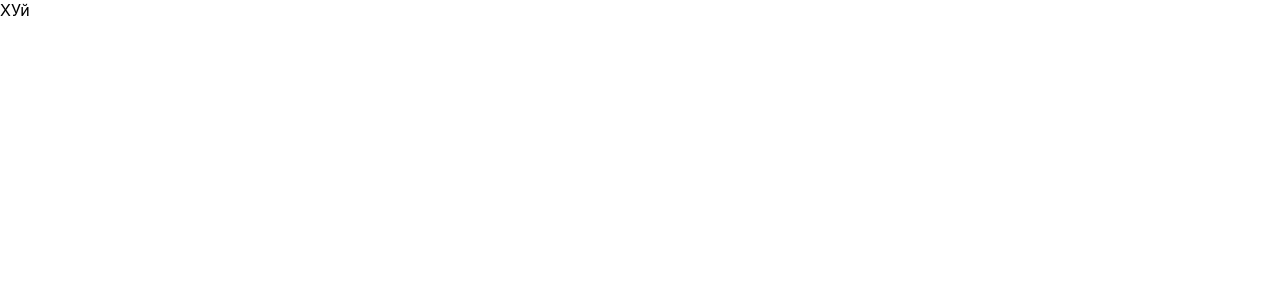
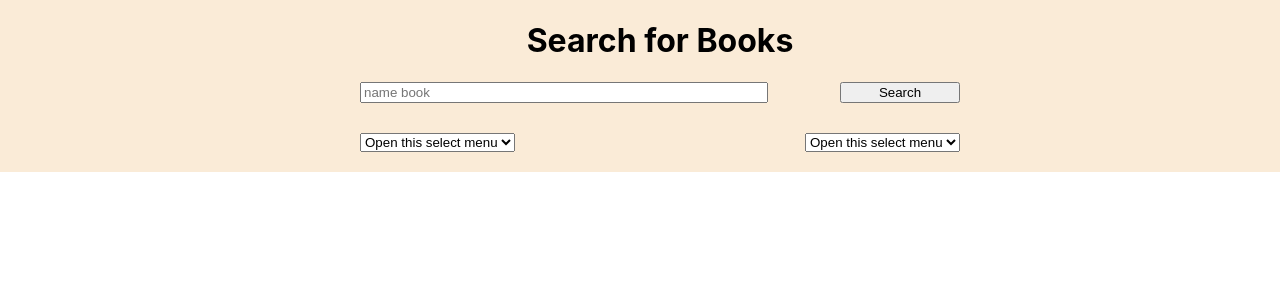
Before and after one commit to kvmelnikov/books-google, a React (Create React App) app: page / in a window 1280 px wide. Shown: the top 300 px of the page. Built offline with nearby package versions, Linux system fonts and the light colour scheme.

Commit message:
feat: form search book

```diff
--- a/package.json
+++ b/package.json
@@ -42,5 +42,8 @@
       "last 1 firefox version",
       "last 1 safari version"
     ]
+  },
+  "devDependencies": {
+    "prettier": "3.0.3"
   }
 }
--- a/src/App.css
+++ /dev/null
@@ -1,38 +0,0 @@
-.App {
-  text-align: center;
-}
-
-.App-logo {
-  height: 40vmin;
-  pointer-events: none;
-}
-
-@media (prefers-reduced-motion: no-preference) {
-  .App-logo {
-    animation: App-logo-spin infinite 20s linear;
-  }
-}
-
-.App-header {
-  background-color: #282c34;
-  min-height: 100vh;
-  display: flex;
-  flex-direction: column;
-  align-items: center;
-  justify-content: center;
-  font-size: calc(10px + 2vmin);
-  color: white;
-}
-
-.App-link {
-  color: #61dafb;
-}
-
-@keyframes App-logo-spin {
-  from {
-    transform: rotate(0deg);
-  }
-  to {
-    transform: rotate(360deg);
-  }
-}
--- a/src/App.tsx
+++ b/src/App.tsx
@@ -1,6 +1,5 @@
 import React from 'react';
 import logo from './logo.svg';
-import './App.css';
 import Form from 'react-bootstrap/Form';
 import { Route, Routes } from 'react-router-dom';
 import { MainPage } from './components/main-page/main-page';
--- a/src/components/form-search/form-search.module.css
+++ b/src/components/form-search/form-search.module.css
@@ -0,0 +1,31 @@
+.container_form {
+    width: 100%;
+    max-width: 600px;
+}
+
+.container_form_group_input {
+    width: 100%;
+    max-width: 600px;
+    display: flex;
+    justify-content:space-between;
+}
+
+
+.container_form_group_select {
+    width: 100%;
+    max-width: 600px;
+    display: flex;
+    justify-content:space-between;
+    margin-top: 30px;
+}
+
+
+.input {
+    max-width: 400px;
+    width: 80%;
+}
+
+.button {
+    width: 20%;
+    max-width: 200px;
+}
--- a/src/components/form-search/form-search.tsx
+++ b/src/components/form-search/form-search.tsx
@@ -1 +1,30 @@
-export {}
+import Button from 'react-bootstrap/Button';
+import Form from 'react-bootstrap/Form';
+import Style from './form-search.module.css'
+
+export function FormSearch() {
+    return <Form className={Style.container_form} >
+            <Form.Group className={Style.container_form_group_input} controlId="formBasicEmail">
+              <Form.Control className={Style.input} type="text" placeholder="name book" />
+                <Button className={Style.button} variant="primary" type="submit">
+                  Search
+                </Button>
+            </Form.Group>
+            <Form.Group className={Style.container_form_group_select} controlId="formBasicEmail">
+            <Form.Select aria-label="Default select example">
+      <option>Open this select menu</option>
+      <option value="1">One</option>
+      <option value="2">Two</option>
+      <option value="3">Three</option>
+    </Form.Select>
+    <Form.Select aria-label="Default select example">
+      <option>Open this select menu</option>
+      <option value="1">One</option>
+      <option value="2">Two</option>
+      <option value="3">Three</option>
+    </Form.Select>
+            </Form.Group>
+
+
+    </Form>
+}
--- /dev/null
+++ b/src/components/main-page/main-page.module.css
@@ -0,0 +1,8 @@
+.container{
+   display: flex;
+   width: 100%;
+   flex-direction: column;
+   align-items: center;
+   background-color: antiquewhite;
+   padding: 0 0 20px 20px;
+}
--- a/src/components/main-page/main-page.tsx
+++ b/src/components/main-page/main-page.tsx
@@ -1,11 +1,13 @@
+import { FormSearch } from "../form-search/form-search"
+import Style from './main-page.module.css'
 
 export function MainPage() {
     return (
         <>
-                <header>
-                    ХУй
-                </header>
-
+            <header className={Style.container}>
+                <h1>Search for Books</h1>
+                <FormSearch/>
+            </header>
         </>
 
     )
--- a/src/index.css
+++ b/src/index.css
@@ -5,6 +5,7 @@ body {
     sans-serif;
   -webkit-font-smoothing: antialiased;
   -moz-osx-font-smoothing: grayscale;
+  box-sizing: content-box;
 }
 
 code {
```
Also changed, not shown: 1 other file (tests, documents, lock files or other folders).
